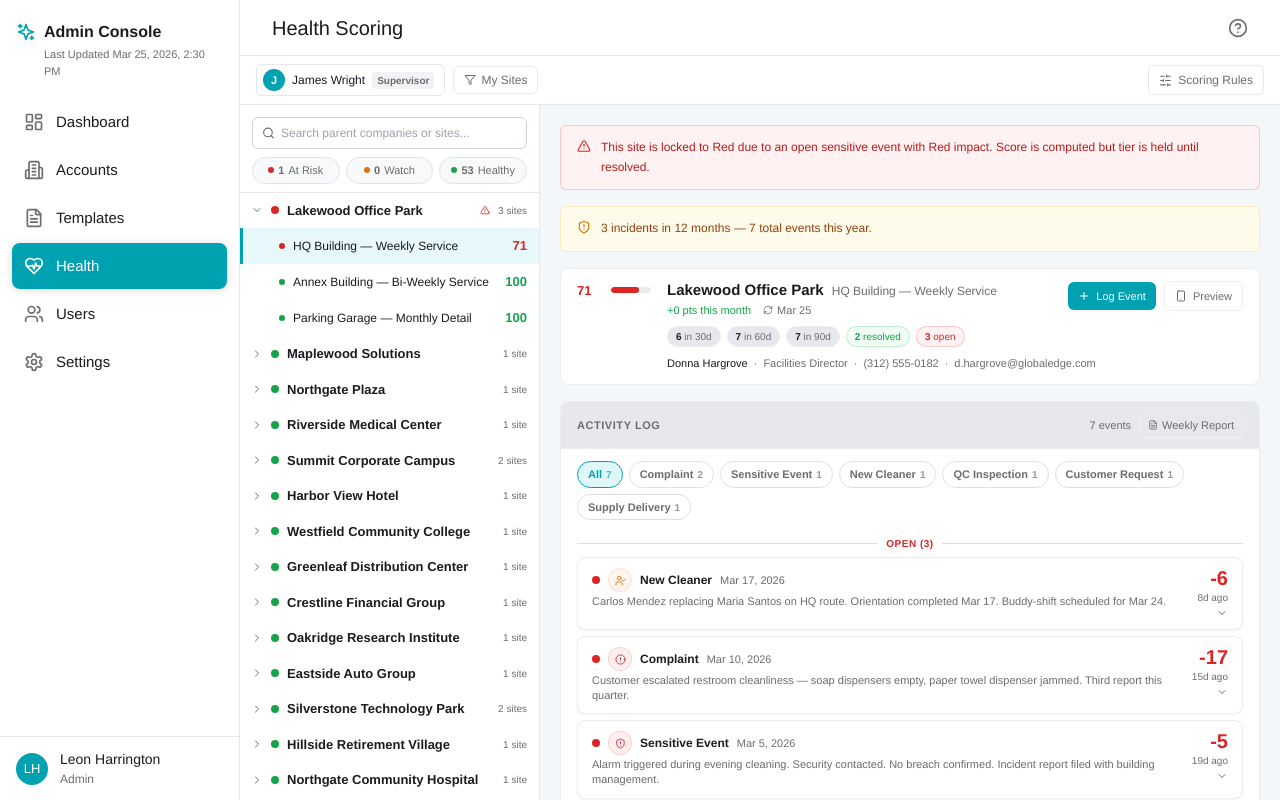
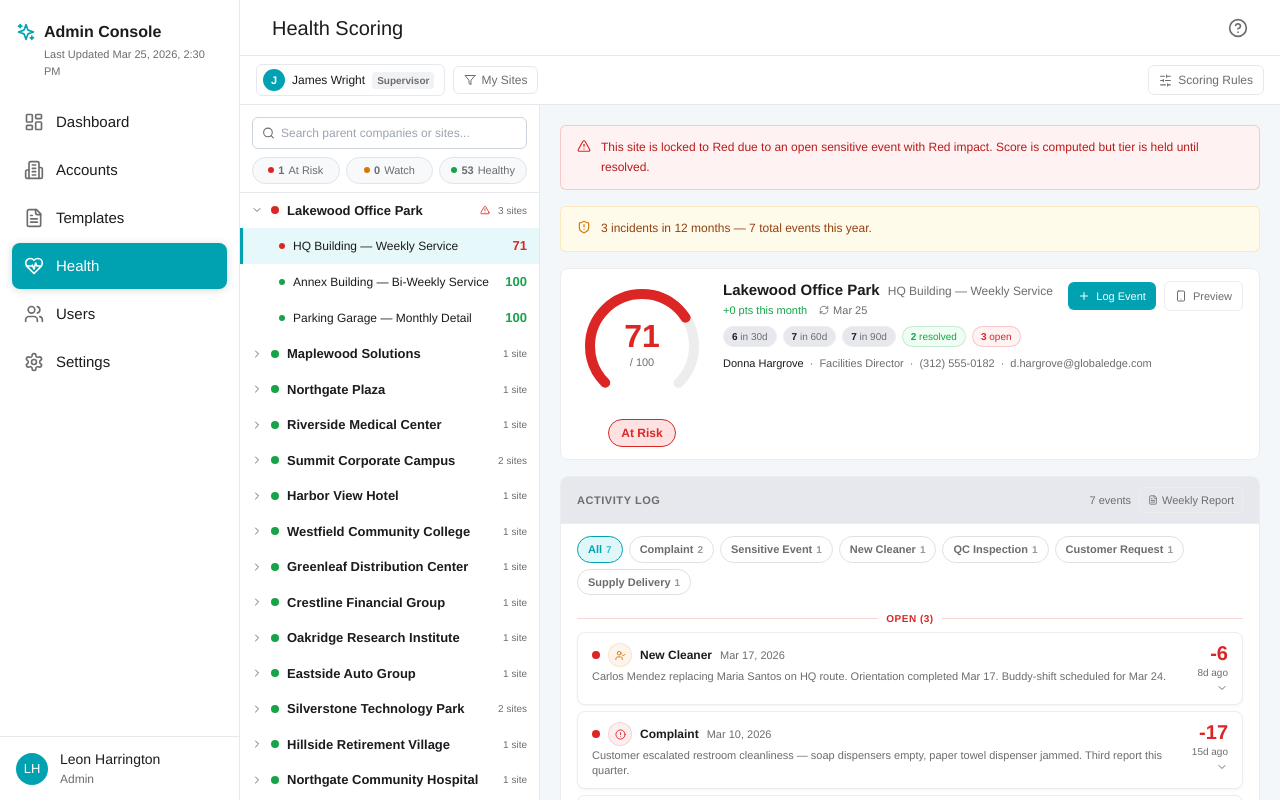
Before and after one commit to raghav-mandadi/servicemaster-playground, a React (Vite) app: page /health in a window 1280 px wide. Built offline with nearby package versions, Linux system fonts and the light colour scheme.

Commit message:
fix: restore large score gauge dial on site detail header card

```diff
--- a/src/components/health/admin/HealthDetail.tsx
+++ b/src/components/health/admin/HealthDetail.tsx
@@ -268,7 +268,7 @@ function DealDetail({ account, onOpenPhonePreview, scoringConfig, events, onAddE
             </button>
           )}
         </div>
-        <ScoreGauge score={displayScore} tier={displayTier} size="sm" />
+        <ScoreGauge score={displayScore} tier={displayTier} size="lg" />
         <div className="flex-1 min-w-0">
           {/* Name + deal */}
           <div className="flex items-baseline gap-2 flex-wrap pr-28">
```
